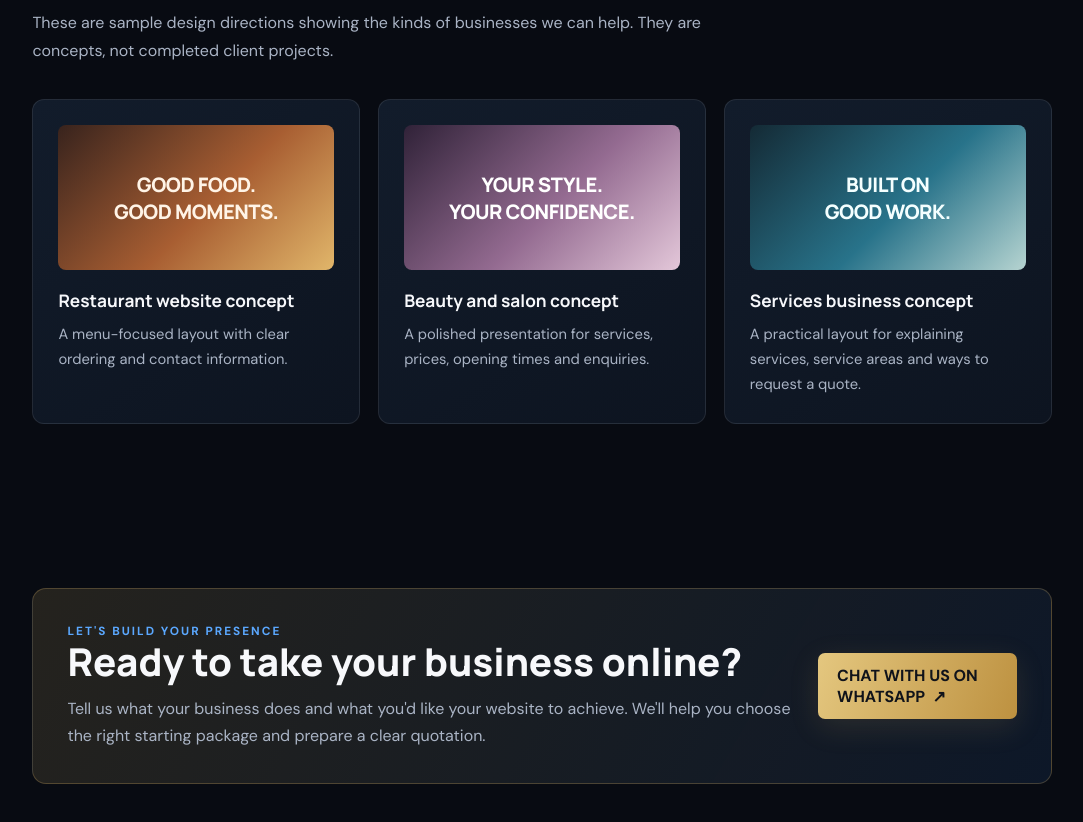
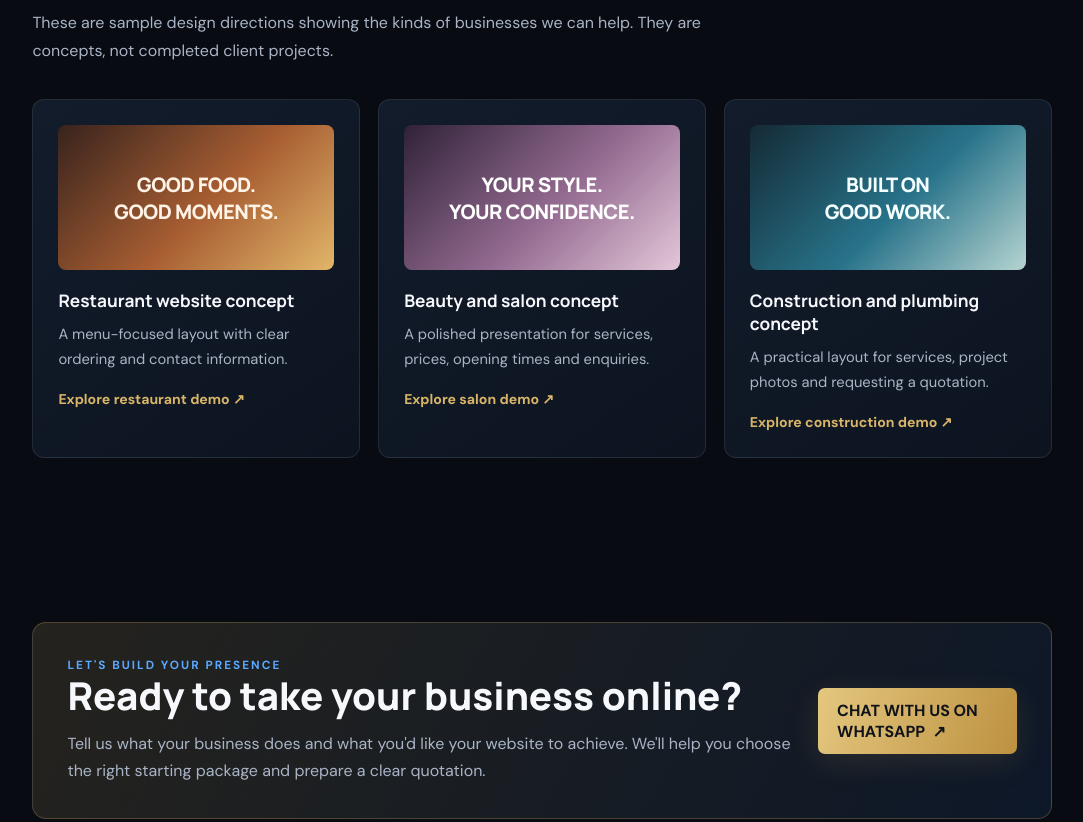
Before and after one commit to godsonqzz-crypto/qzzcity-digital, a plain HTML site: page index.html in a window 1280 px wide. Shown: the part 2696-3518 px from the top of the page, without its empty margins (98-1181 px from the left). Drawn offline with Linux system fonts and the light colour scheme.

Commit message:
Connect portfolio cards to live website demos

```diff
--- a/index.html
+++ b/index.html
@@ -81,6 +81,7 @@
     .price-btn{margin-top:auto;text-align:center;border:1px solid rgba(217,181,104,.55);border-radius:7px;padding:12px;color:var(--gold);font-weight:700}
     .price-card.featured .price-btn{background:linear-gradient(110deg,#e4c77f,#bd9140);color:#10131a;border:0}
     .price-note{color:#8996a9;font-size:.8rem;line-height:1.6;margin-top:22px}
+    .demo-link{display:inline-block;margin-top:18px;color:var(--gold);font-size:.88rem;font-weight:700}.demo-link:hover{color:#f1d89c;text-decoration:underline}
     .portfolio-preview{height:145px;border-radius:8px;margin-bottom:19px;display:flex;align-items:center;justify-content:center;text-align:center;padding:18px;font:800 1.25rem Manrope,sans-serif;letter-spacing:-.5px}
     .preview-food{background:linear-gradient(135deg,#38231d,#a85e32 55%,#e1b66a);color:#fff4e7}
     .preview-beauty{background:linear-gradient(135deg,#302238,#946b91 55%,#e3c7d9);color:#fff}
@@ -158,9 +159,9 @@
     <section class="content-section" id="portfolio">
       <div class="section-heading"><div class="section-kicker">Ideas in action</div><h2>Website concepts for businesses like yours.</h2><p>These are sample design directions showing the kinds of businesses we can help. They are concepts, not completed client projects.</p></div>
       <div class="portfolio-grid">
-        <article class="portfolio-card"><div class="portfolio-preview preview-food">GOOD FOOD.<br>GOOD MOMENTS.</div><h3>Restaurant website concept</h3><p>A menu-focused layout with clear ordering and contact information.</p></article>
-        <article class="portfolio-card"><div class="portfolio-preview preview-beauty">YOUR STYLE.<br>YOUR CONFIDENCE.</div><h3>Beauty and salon concept</h3><p>A polished presentation for services, prices, opening times and enquiries.</p></article>
-        <article class="portfolio-card"><div class="portfolio-preview preview-trade">BUILT ON<br>GOOD WORK.</div><h3>Services business concept</h3><p>A practical layout for explaining services, service areas and ways to request a quote.</p></article>
+        <article class="portfolio-card"><div class="portfolio-preview preview-food">GOOD FOOD.<br>GOOD MOMENTS.</div><h3>Restaurant website concept</h3><p>A menu-focused layout with clear ordering and contact information.</p><a class="demo-link" href="https://godsonqzz-crypto.github.io/qzzcity-digital/demos/restaurant/" target="_blank" rel="noopener noreferrer">Explore restaurant demo ↗</a></article>
+        <article class="portfolio-card"><div class="portfolio-preview preview-beauty">YOUR STYLE.<br>YOUR CONFIDENCE.</div><h3>Beauty and salon concept</h3><p>A polished presentation for services, prices, opening times and enquiries.</p><a class="demo-link" href="https://godsonqzz-crypto.github.io/qzzcity-digital/demos/salon/" target="_blank" rel="noopener noreferrer">Explore salon demo ↗</a></article>
+        <article class="portfolio-card"><div class="portfolio-preview preview-trade">BUILT ON<br>GOOD WORK.</div><h3>Construction and plumbing concept</h3><p>A practical layout for services, project photos and requesting a quotation.</p><a class="demo-link" href="https://godsonqzz-crypto.github.io/qzzcity-digital/demos/construction/" target="_blank" rel="noopener noreferrer">Explore construction demo ↗</a></article>
       </div>
     </section>
     <section class="content-section" id="contact">
```
